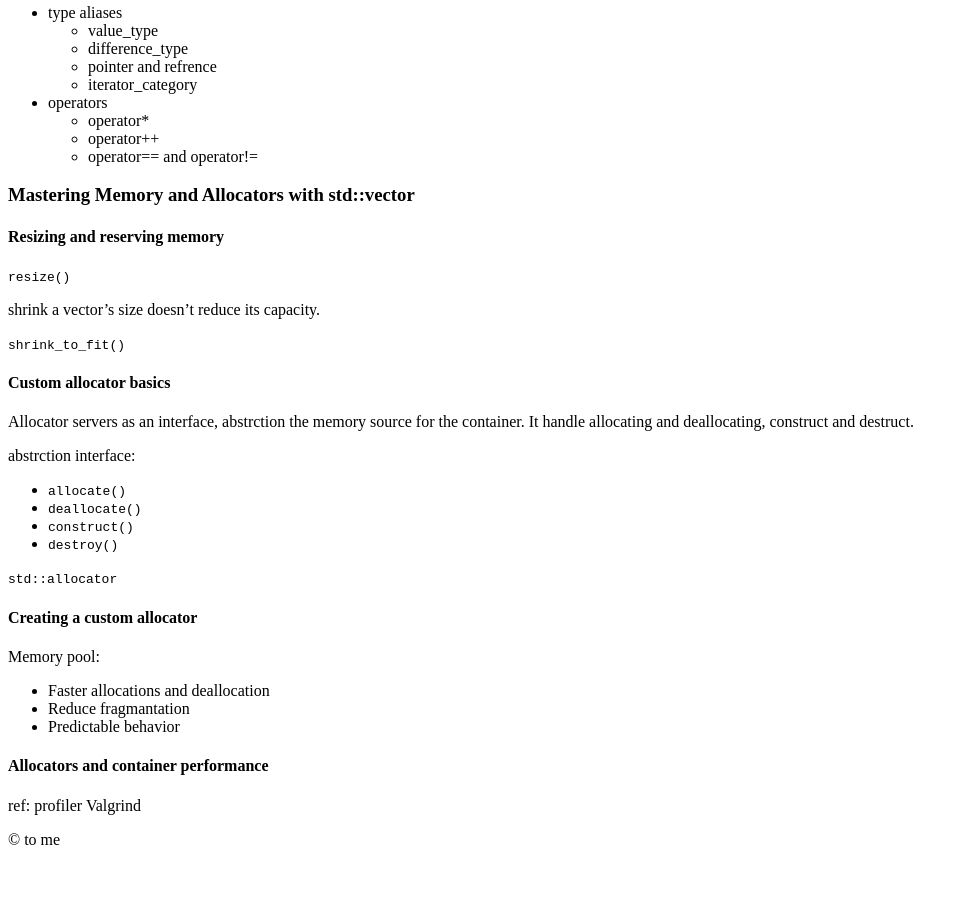
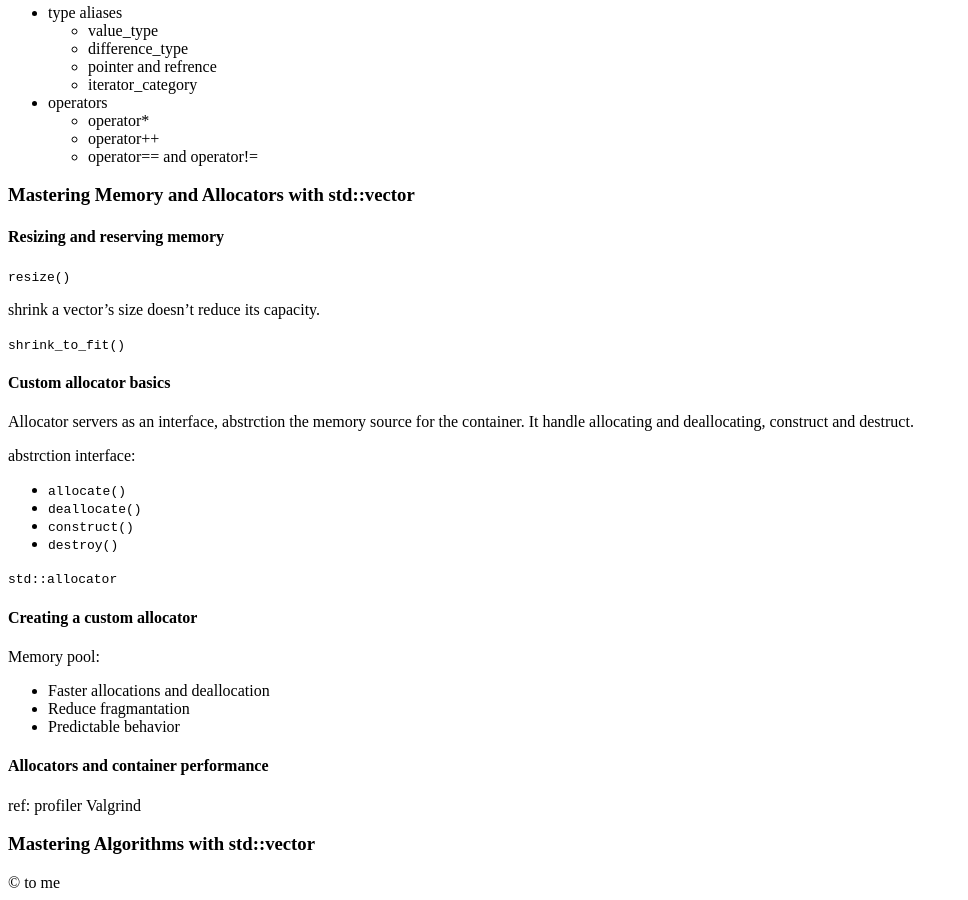
Before and after one commit to WSQS/blog, a Jekyll site: the page built from _code/cpp/data_structures_and_algorithms_with_the_cpp_stl.md, in a window 1280 px wide and 900 px high, scrolled down 2010 px. Shown: the whole window, without its empty margins (0-968 px from the left). Built offline with Jekyll 4.4.1, drawn with Linux system fonts in a browser that asks for light colours; before the commit the page ends 2867 px from its top, so only the background shows below that.

Commit message:
add header

```diff
--- a/_code/cpp/data_structures_and_algorithms_with_the_cpp_stl.md
+++ b/_code/cpp/data_structures_and_algorithms_with_the_cpp_stl.md
@@ -152,3 +152,6 @@ Memory pool:
 #### Allocators and container performance
 
 ref: profiler Valgrind
+
+
+### Mastering Algorithms with std::vector
```
